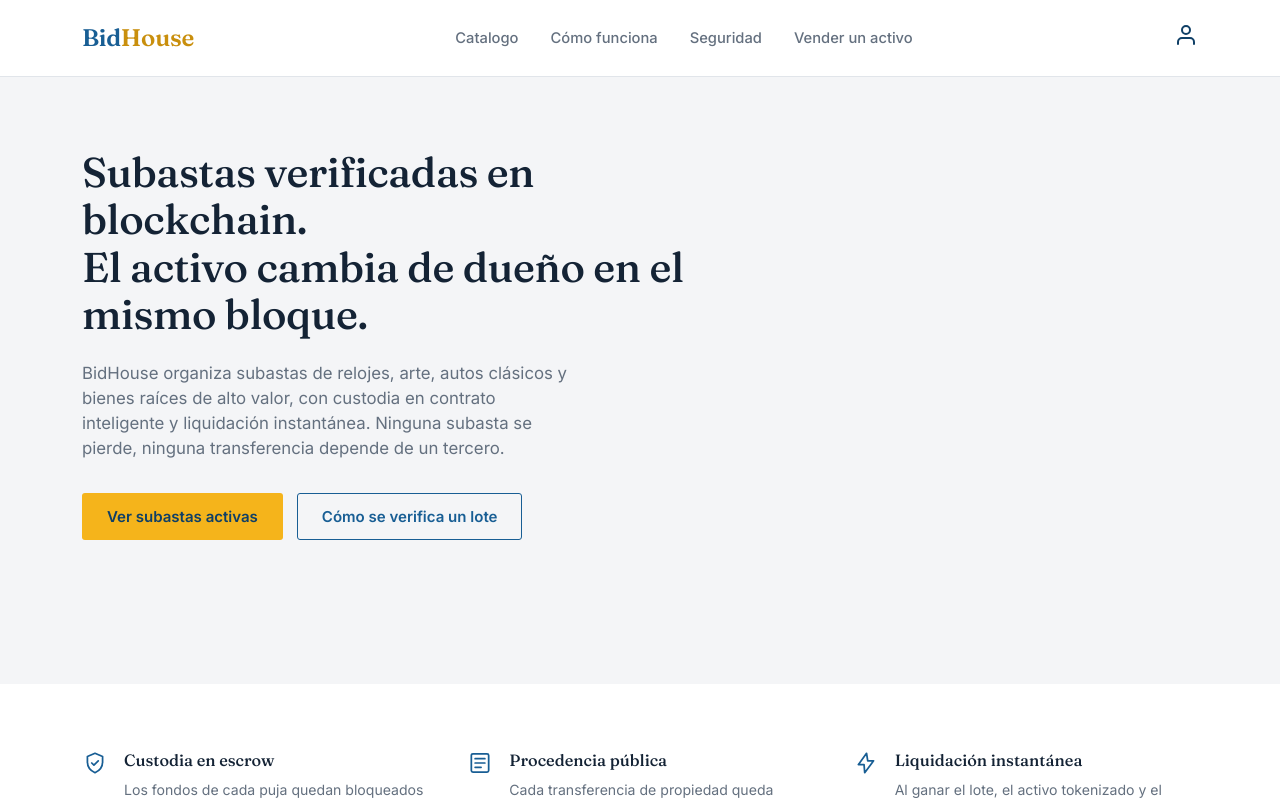
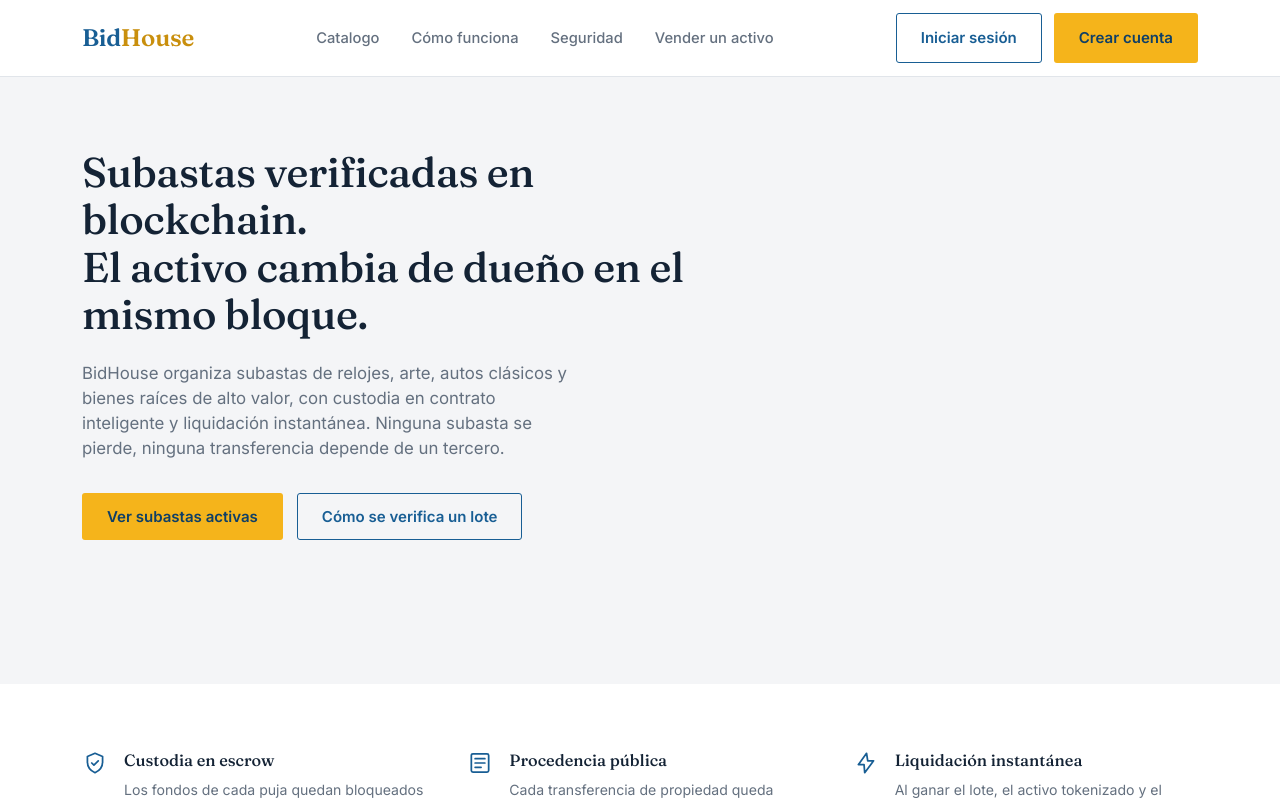
Before and after one commit to ana2320-ux/BidHouse, a React (Vite) app in the folder frontend/: page / in a window 1280 px wide. Shown: the top 800 px of the page. Built offline with nearby package versions, Linux system fonts and the light colour scheme.

Commit message:
se agregan los botones de inciar sesion y login

```diff
--- a/frontend/src/components/Navbar.css
+++ b/frontend/src/components/Navbar.css
@@ -45,3 +45,15 @@
   justify-content: space-between;
   height: 76px;
 }
+
+/* Botones de auth en el navbar */
+.bh-auth-actions {
+  display: flex;
+  align-items: center;
+  gap: 12px;
+}
+
+.btn--sm {
+  padding: 8px 18px;
+  font-size: 0.85rem;
+}
--- a/frontend/src/components/Navbar.tsx
+++ b/frontend/src/components/Navbar.tsx
@@ -19,13 +19,13 @@ export default function Navbar() {
             <Link to="/seguridad">Seguridad</Link>
             <Link to="/vender">Vender un activo</Link>
           </nav>
-          {/* Ícono de perfil que redirecciona */}
-          <div className="bh-user-actions">
-            <Link to="/Perfil" title="Mi Perfil">
-              <svg width="24" height="24" viewBox="0 0 24 24" fill="none" stroke="currentColor" strokeWidth="2" strokeLinecap="round" strokeLinejoin="round" style={{ color: 'var(--blue-dark)' }}>
-                <path d="M20 21v-2a4 4 0 0 0-4-4H8a4 4 0 0 0-4 4v2"></path>
-                <circle cx="12" cy="7" r="4"> </circle>
-              </svg>
+          {/* Botones de autenticación */}
+          <div className="bh-auth-actions">
+            <Link to="/login" className="btn btn--outline btn--sm">
+              Iniciar sesión
+            </Link>
+            <Link to="/registro" className="btn btn--primary btn--sm">
+              Crear cuenta
             </Link>
           </div>
         </div>
```
